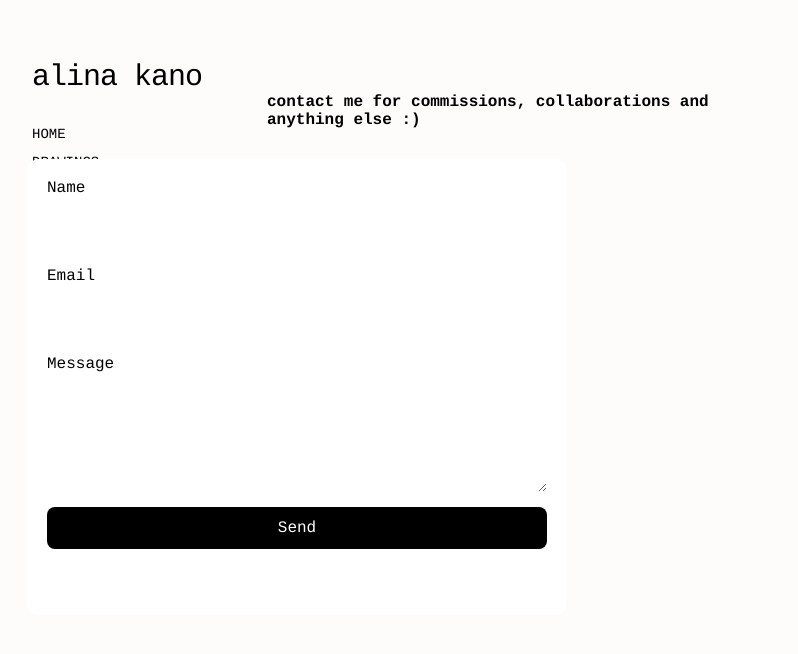
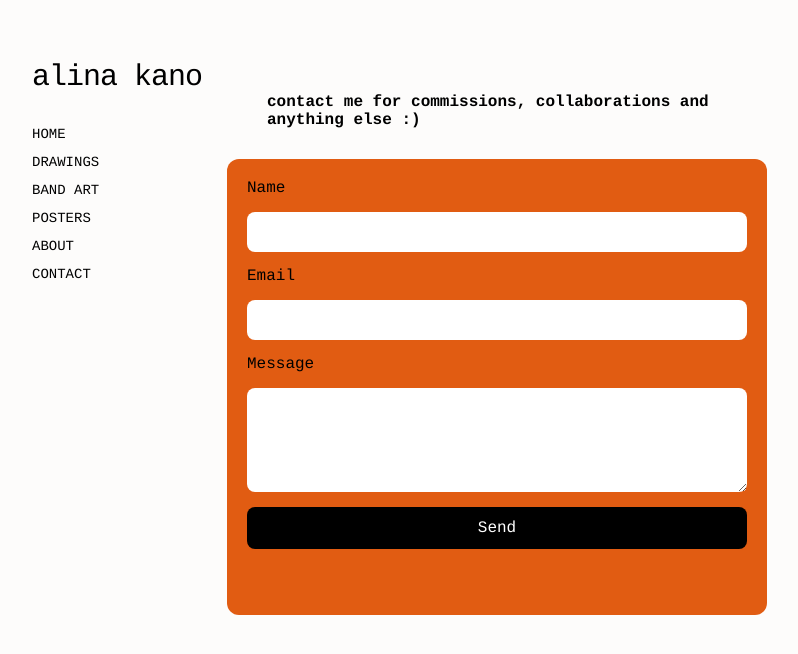
Before and after one commit to alinakano/alinakano.github.io, a Jekyll site: the page contact/index.html, which Jekyll copies as it is, in a window 1280 px wide. Shown: the top 654 px of the page, without its empty margins (23-821 px from the left). Built offline with Jekyll 4.4.1, drawn with Linux system fonts in a browser that asks for light colours.

Commit message:
Update index.html

```diff
--- a/contact/index.html
+++ b/contact/index.html
@@ -20,9 +20,9 @@ allie does it on her own in 2025
 	    /* 👇 Paste the contact form CSS here */
     #contact {
       max-width: 500px;
-      margin: 50px;
+      margin: 250px;
       padding: 20px;
-      background: #ffffff;
+      background: #e15c12;
       border-radius: 12px;
       box-shadow: none;
       text-align: center;
```
